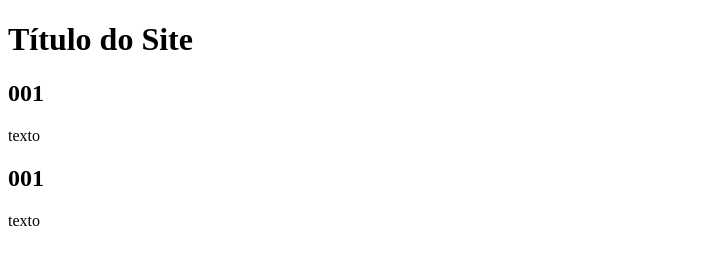
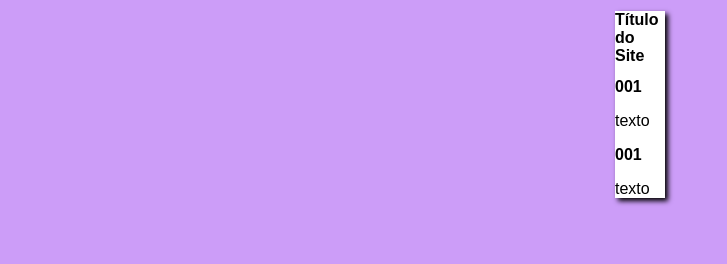
Before and after one commit to Emelly-Plautz/projeto-site, a plain HTML site: page index.html in a window 1280 px wide. Shown: the whole page, without its empty margins (0-727 px from the left). Drawn offline with Linux system fonts and the light colour scheme.

Commit message:
iniciei desiging

```diff
--- a/index.html
+++ b/index.html
@@ -4,6 +4,7 @@
 	<meta charset="utf-8">
 	<meta name="viewport" content="width=device-width, initial-scale=1.0">
 	<title>Títuo so Site</title>
+	<link rel="stylesheet" href="style.css">
 </head>
 <body>
 	<main>
--- /dev/null
+++ b/style.css
@@ -0,0 +1,16 @@
+* {
+	font-family: Arial;
+	font-size: 16px;
+}
+
+body {
+	background-color: rgb(204, 157, 248);
+
+}
+
+main {
+	background-color: white;
+	width: 50px;
+	margin: auto;
+	box-shadow: 3px 3px 5px black;
+}
```
